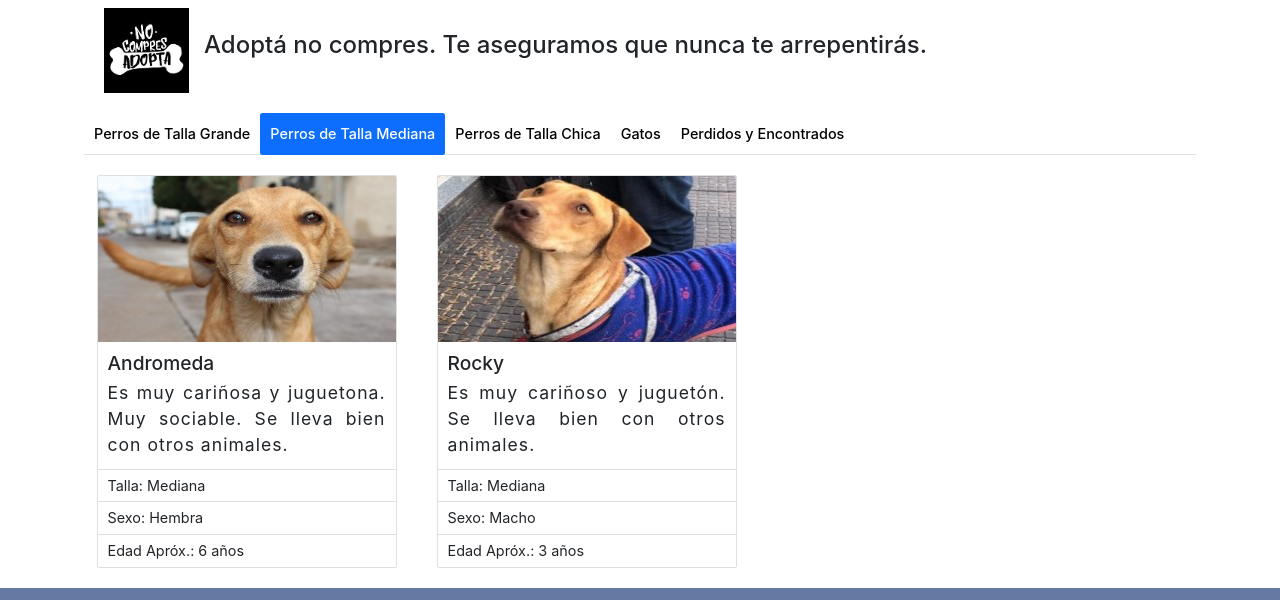
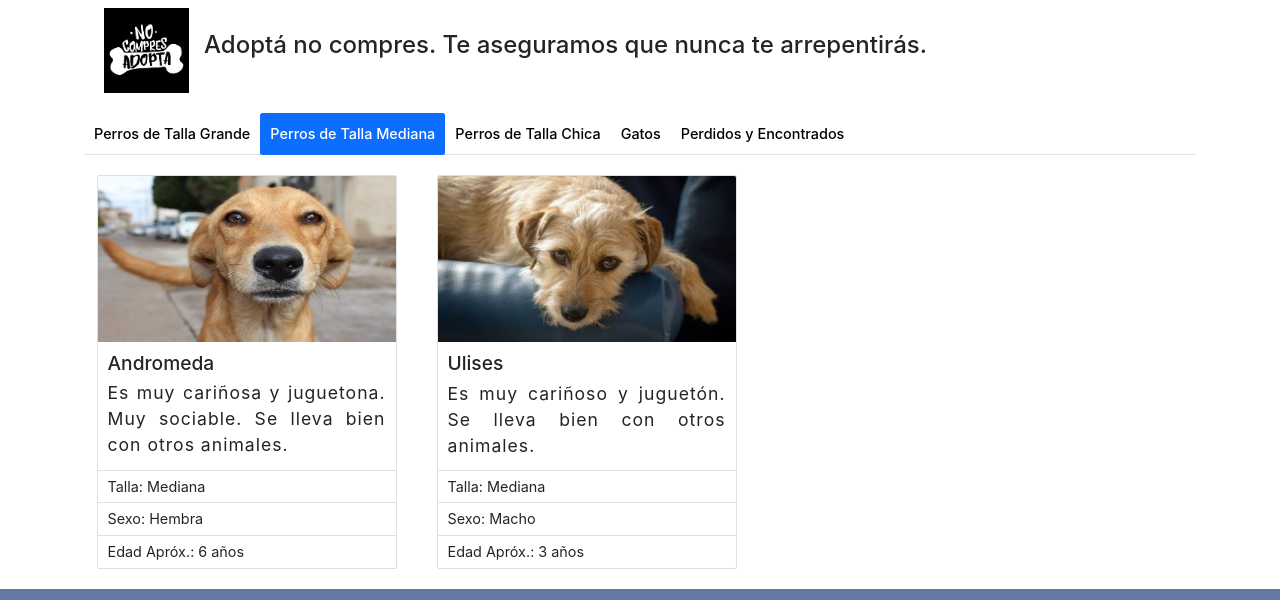
Before and after one commit to flortaglia/adoptame-tagliaferro, a website: page pages/adopta.html in a window 1280 px wide. Both pictures are taken after a click on the tab "Perros de Talla Mediana". Shown: the part 132-732 px from the top of the page. Drawn offline with nearby package versions, Linux system fonts and the light colour scheme; files that its build step writes are made by us from their sources; a web font is replaced by a local one.

Commit message:
añadir nuevas mascotas

```diff
--- a/pages/adopta.html
+++ b/pages/adopta.html
@@ -106,9 +106,9 @@
                         </ul>
                     </div>
                     <div class="card" style="width: 30rem;">
-                        <img src="../img/adopta/Rocky2.JPG" class="card-img-top" alt="Foto perro">
+                        <img src="../img/adopta/ulises.jpg" class="card-img-top" alt="Foto perro">
                         <div class="card-body">
-                            <h3 class="card-title">Rocky</h3>
+                            <h3 class="card-title">Ulises</h3>
                             <p class="card-text">Es muy cariñoso y juguetón.
                             Se lleva bien con otros animales.</p>
                         </div>
@@ -294,9 +294,9 @@
                         </ul>
                     </div>
                     <div class="card" style="width: 30rem;">
-                        <img src="../img/adopta/Rocky2.JPG" class="card-img-top" alt="Foto perro">
+                        <img src="../img/adopta/ulises.jpg" class="card-img-top" alt="Foto perro">
                         <div class="card-body">
-                            <h3 class="card-title">Rocky</h3>
+                            <h3 class="card-title">Ulises</h3>
                             <p class="card-text">Es muy cariñoso y juguetón.
                             Se lleva bien con otros animales.</p>
                         </div>
```
Also changed, not shown: img/adopta/ulises.jpg (added).
